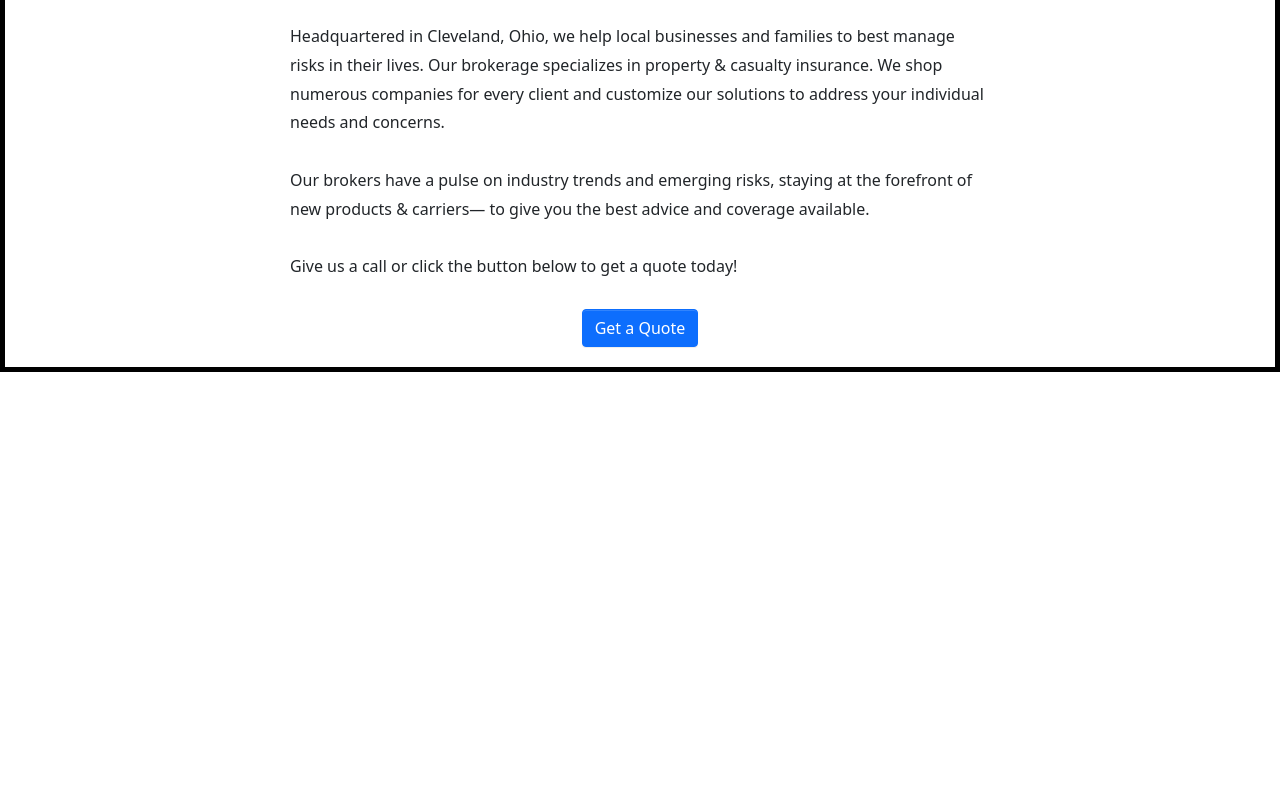
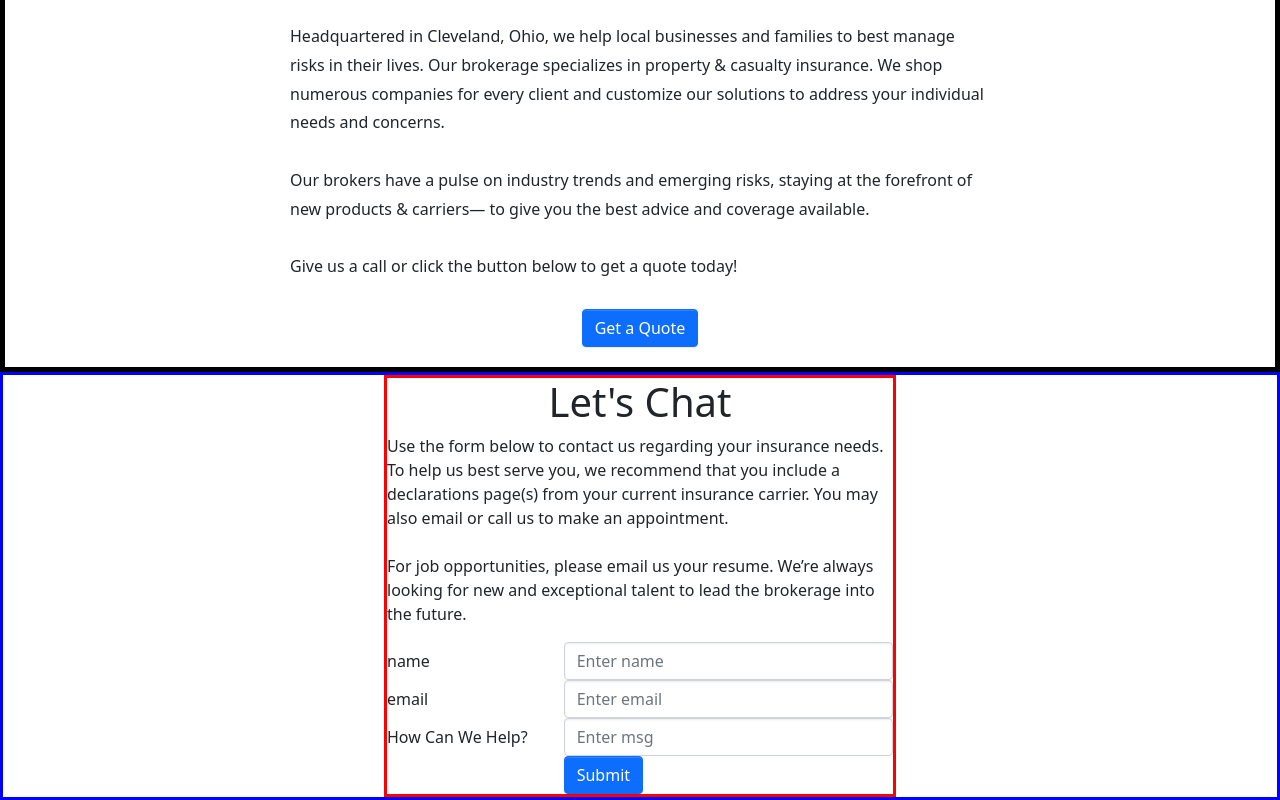
Before and after one commit to abiodunfreeman/ks_insurance, a React (Create React App) app in the folder client/: page / in a window 1280 px wide. Shown: the part 715-1515 px from the top of the page. Before the commit the page ends 1087 px from the top, so only its background shows below. Built offline with nearby package versions, Linux system fonts and the light colour scheme.

Commit message:
form additions

```diff
--- a/client/src/App.js
+++ b/client/src/App.js
@@ -3,6 +3,7 @@ import './components/styles/css/app.css';
 import Header from './components/Header';
 import Hero from './components/Hero';
 import Main from './components/Main';
+import ContactForm from './components/ContactForm';
 import { useState, useEffect } from 'react';
 import axios from 'axios?';
 function App() {
@@ -71,6 +72,7 @@ function App() {
       <Header />
       <Hero />
       <Main />
+      <ContactForm />
       {/* <h2>KS Insurance</h2> */}
       {/* {leads.map(lead => (
         <div key={lead._id}>
--- /dev/null
+++ b/client/src/components/ContactForm.js
@@ -0,0 +1,71 @@
+import './styles/css/ContactForm.css';
+const ContactForm = () => {
+  return (
+    <div id="ContactForm">
+      <div id="ContactForm-container">
+        <h1>Let's Chat</h1>
+        <p>
+          Use the form below to contact us regarding your insurance needs. To
+          help us best serve you, we recommend that you include a declarations
+          page(s) from your current insurance carrier. You may also email or
+          call us to make an appointment. <br />
+          <br />
+          For job opportunities, please email us your resume. We’re always
+          looking for new and exceptional talent to lead the brokerage into the
+          future.
+        </p>
+        <form>
+          <div class="form-group row">
+            <label class="col-4 col-form-label" for="contact-form-name">
+              name
+            </label>
+            <div class="col-8">
+              <input
+                id="contact-form-name"
+                name="contact-form-name"
+                placeholder="Enter name"
+                type="text"
+                class="form-control"
+                required="required"
+              />
+            </div>
+            <label class="col-4 col-form-label" for="contact-form-email">
+              email
+            </label>
+            <div class="col-8">
+              <input
+                id="contact-form-email"
+                name="contact-form-email"
+                placeholder="Enter email"
+                type="text"
+                class="form-control"
+                required="required"
+              />
+            </div>
+            <label class="col-4 col-form-label" for="contact-form-msg">
+              How Can We Help?
+            </label>
+            <div class="col-8">
+              <input
+                id="contact-form-msg"
+                name="contact-form-msg"
+                placeholder="Enter msg"
+                type="text"
+                class="form-control"
+                required="required"
+              />
+            </div>
+          </div>
+          <div class="form-group row">
+            <div class="offset-4 col-8">
+              <button name="submit" type="submit" class="btn btn-primary">
+                Submit
+              </button>
+            </div>
+          </div>
+        </form>
+      </div>
+    </div>
+  );
+};
+export default ContactForm;
--- /dev/null
+++ b/client/src/components/styles/css/ContactForm.css
@@ -0,0 +1,19 @@
+/* line 1, ../GitHub/ks_insurance/client/src/components/styles/sass/ContactForm.scss */
+#ContactForm {
+  border: 3px solid blue;
+  display: grid;
+  grid-template-columns: 1fr 40vw 1fr;
+}
+
+/* line 6, ../GitHub/ks_insurance/client/src/components/styles/sass/ContactForm.scss */
+#ContactForm-container {
+  grid-column: 2/3;
+  border: 3px solid red;
+}
+
+/* line 7, ../GitHub/ks_insurance/client/src/components/styles/sass/ContactForm.scss */
+#ContactForm-container h1 {
+  text-align: center;
+}
+
+/*# sourceMappingURL=ContactForm.css.map */
--- /dev/null
+++ b/client/src/components/styles/sass/ContactForm.scss
@@ -0,0 +1,12 @@
+#ContactForm {
+  border: 3px solid blue;
+  display: grid;
+  grid-template-columns: 1fr 40vw 1fr;
+}
+#ContactForm-container {
+  h1 {
+    text-align: center;
+  }
+  grid-column: 2/3;
+  border: 3px solid red;
+}
```
Also changed, not shown: 1 other file (tests, documents, lock files or other folders).
